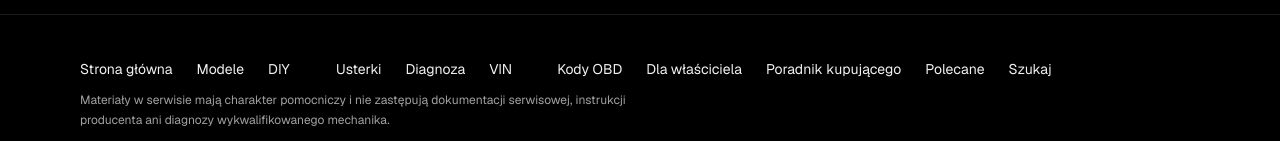
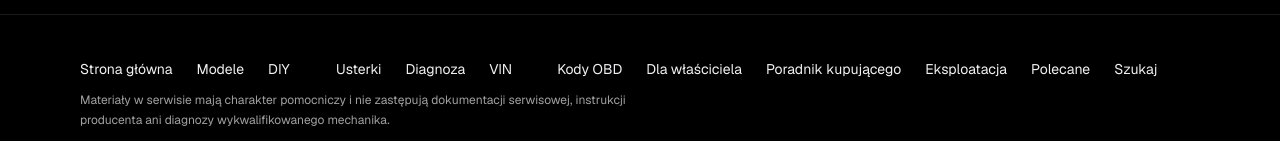
Before and after one commit to tsrc4mm9gg-netizen/gmt400-app, a Next.js app: page / in a window 1280 px wide. Shown: the part 3940-4081 px from the top of the page. Built offline with nearby package versions, Linux system fonts and the light colour scheme.

Commit message:
feat: add eksploatacja link to footer

```diff
--- a/src/app/site-footer.tsx
+++ b/src/app/site-footer.tsx
@@ -10,6 +10,7 @@ const links = [
   { href: '/kody-obd', label: 'Kody OBD' },
   { href: '/dla-wlasciciela', label: 'Dla właściciela' },
   { href: '/poradnik-kupujacego', label: 'Poradnik kupującego' },
+  { href: '/eksploatacja', label: 'Eksploatacja' },
   { href: '/polecane', label: 'Polecane' },
   { href: '/szukaj', label: 'Szukaj' },
 ];
```
